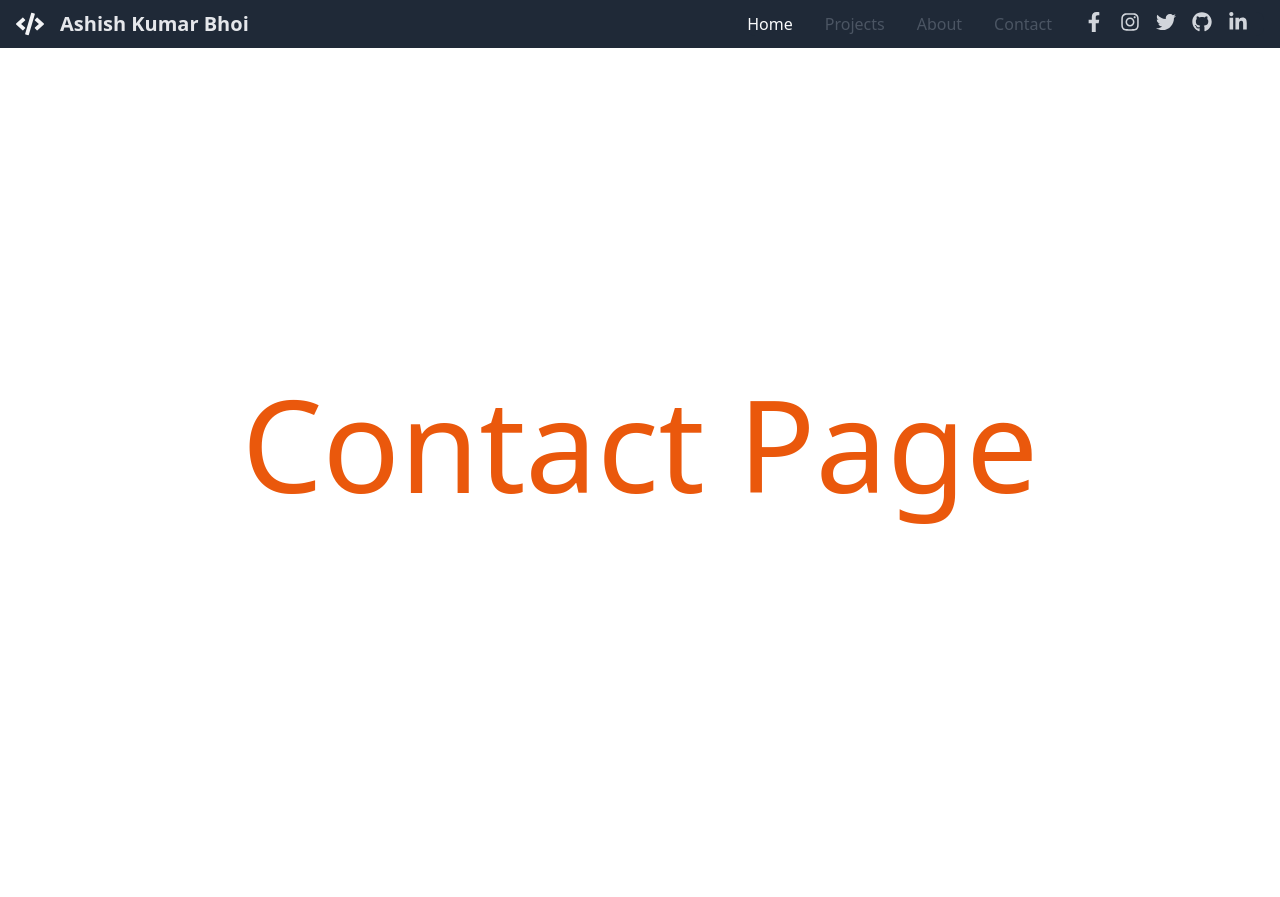
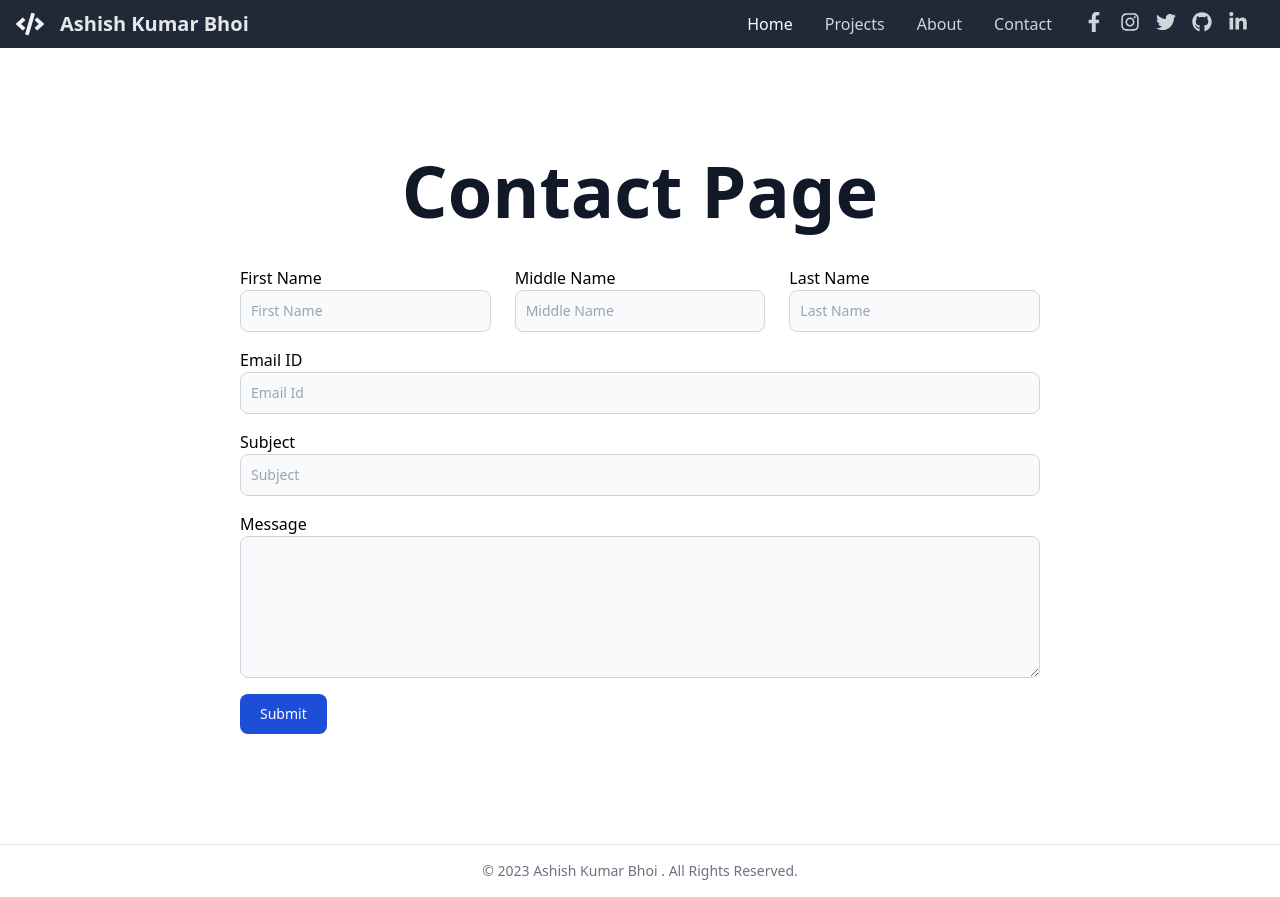
Before and after one commit to ashishbhoi/ashishbhoi-nuxt, a Nuxt app: page /contact in a window 1280 px wide. Before the commit the page ends 844 px from the top, so only its background shows below. Built offline with nearby package versions, Linux system fonts and the light colour scheme.

Commit message:
Contact page created

```diff
--- a/assets/css/main.css
+++ b/assets/css/main.css
@@ -4,9 +4,15 @@
 
 @layer components {
     .nav-menu {
-        @apply block py-2 pl-5 pr-4 text-gray-600 text-base rounded md:hover:bg-transparent md:border-0 md:hover:text-gray-400 md:p-0;
+        @apply block py-2 pl-5 pr-4 text-gray-300 text-base rounded md:hover:bg-transparent md:border-0 md:hover:text-white md:p-0;
     }
     .nav-menu-active {
-        @apply block py-2 pl-5 pr-4 text-gray-50 text-base rounded md:bg-transparent md:text-gray-50 md:p-0;
+        @apply block py-2 pl-5 pr-4 text-white text-base rounded md:bg-transparent md:text-gray-50 md:p-0;
+    }
+    .form-control {
+        @apply bg-gray-50 border border-gray-300 text-gray-900 text-sm rounded-lg focus:ring-blue-500 focus:border-blue-500 block w-full p-2.5 dark:bg-gray-700 dark:border-gray-600 dark:placeholder-gray-400 dark:text-white dark:focus:ring-blue-500 dark:focus:border-blue-500;
+    }
+    .form-button {
+        @apply text-white bg-blue-700 hover:bg-blue-800 focus:ring-4 focus:outline-none focus:ring-blue-300 font-medium rounded-lg text-sm w-full sm:w-auto px-5 py-2.5 text-center dark:bg-blue-600 dark:hover:bg-blue-700 dark:focus:ring-blue-800;
     }
 }
--- a/layouts/default.vue
+++ b/layouts/default.vue
@@ -1,11 +1,11 @@
 <template>
   <div>
-    <NavBar />
+    <NavBar/>
     <div class="pt-11">
     </div>
-    <slot />
+    <slot/>
+    <Footer/>
   </div>
 </template>
 <script setup lang="ts">
-import NavBar from "~/components/NavBar.vue";
-</script>
+import NavBar from "~/components/NavBar.vue";</script>
--- a/pages/contact.vue
+++ b/pages/contact.vue
@@ -1,5 +1,62 @@
 <template>
-  <div class="flex items-center justify-center h-screen">
-    <h1 class="text-9xl text-orange-600 text-center">Contact Page</h1>
+  <div class="flex items-center justify-center h-screen flex-col">
+    <h1 class="text-4xl md:text-7xl text-gray-900 font-bold">Contact Page</h1>
+      <form class="mt-10 container px-6 sm:px-10 md:px-24 lg:px-60" action="" method="post">
+        <div class="flex flex-col md:flex-row lg:container">
+          <div class="container mb-4"><label for="first_name" class="form-label">First Name</label>
+            <input type="text"
+                   class="form-control"
+                   id="first_name"
+                   name="first_name"
+                   placeholder="First Name"
+                   aria-describedby="first_name"
+                   required="">
+          </div>
+          <div class="container md:ml-6 mb-4"><label for="middle_name" class="form-label">Middle Name</label>
+            <input type="text"
+                   class="form-control"
+                   id="middle_name"
+                   name="middle_name"
+                   placeholder="Middle Name"
+                   aria-describedby="middle_name">
+          </div>
+          <div class="container md:ml-6 mb-4"><label for="last_name" class="form-label">Last Name</label>
+            <input type="text"
+                   class="form-control"
+                   id="last_name"
+                   name="last_name"
+                   placeholder="Last Name"
+                   aria-describedby="last_name"
+                   required="">
+          </div>
+        </div>
+        <div class="mb-4"><label for="email_id" class="form-label">Email ID</label>
+          <input type="text"
+                 class="form-control"
+                 id="email_id"
+                 name="email_id"
+                 placeholder="Email Id"
+                 aria-describedby="last_name"
+                 required="">
+        </div>
+        <div class="mb-4"><label for="subject" class="form-label">Subject</label>
+          <input type="text"
+                 class="form-control"
+                 id="subject" name="subject"
+                 placeholder="Subject"
+                 aria-describedby="subject"
+                 required="">
+        </div>
+        <div class="mb-4"><label for="message" class="form-label">Message</label>
+          <textarea class="form-control"
+                    rows="6" id="message"
+                    name="message"
+                    placeholder="Please type your message ...."
+                    required="">
+
+          </textarea>
+        </div>
+        <button type="submit" class="form-button" id="submit_btn" value="Submit">Submit</button>
+      </form>
   </div>
 </template>
```
